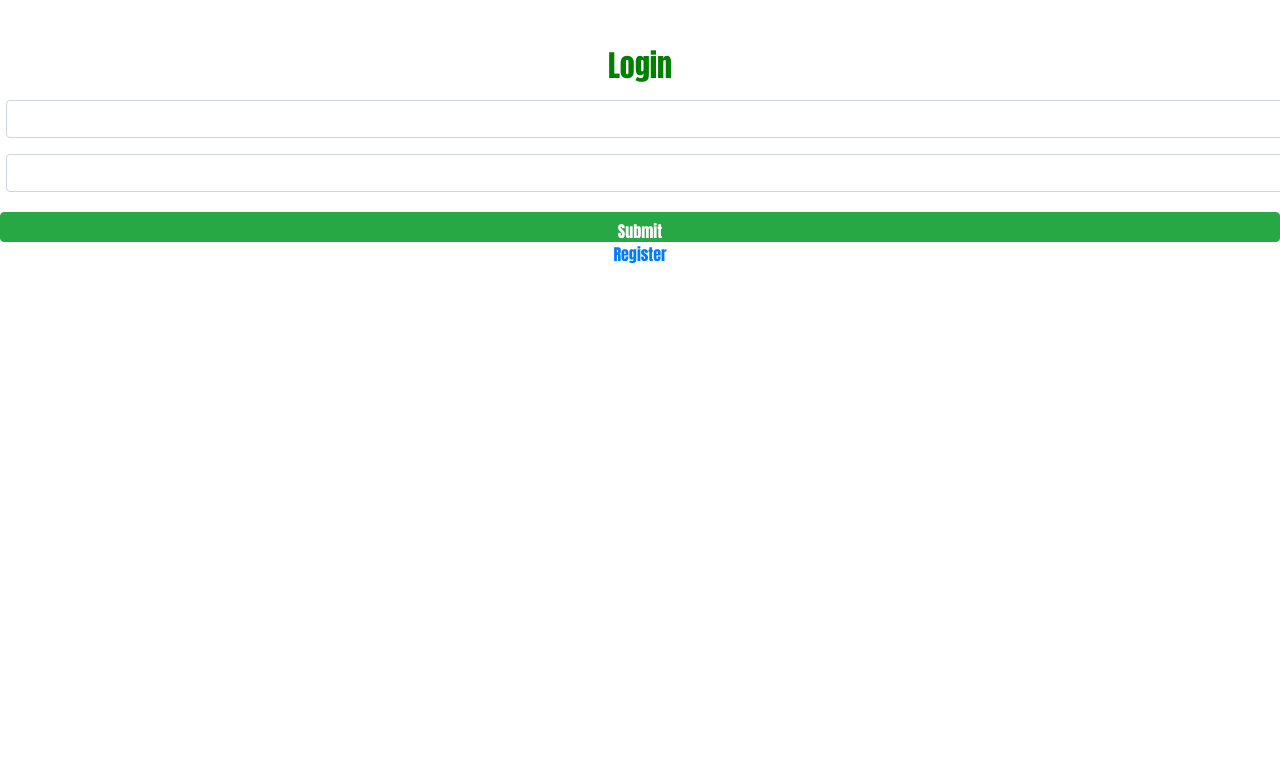
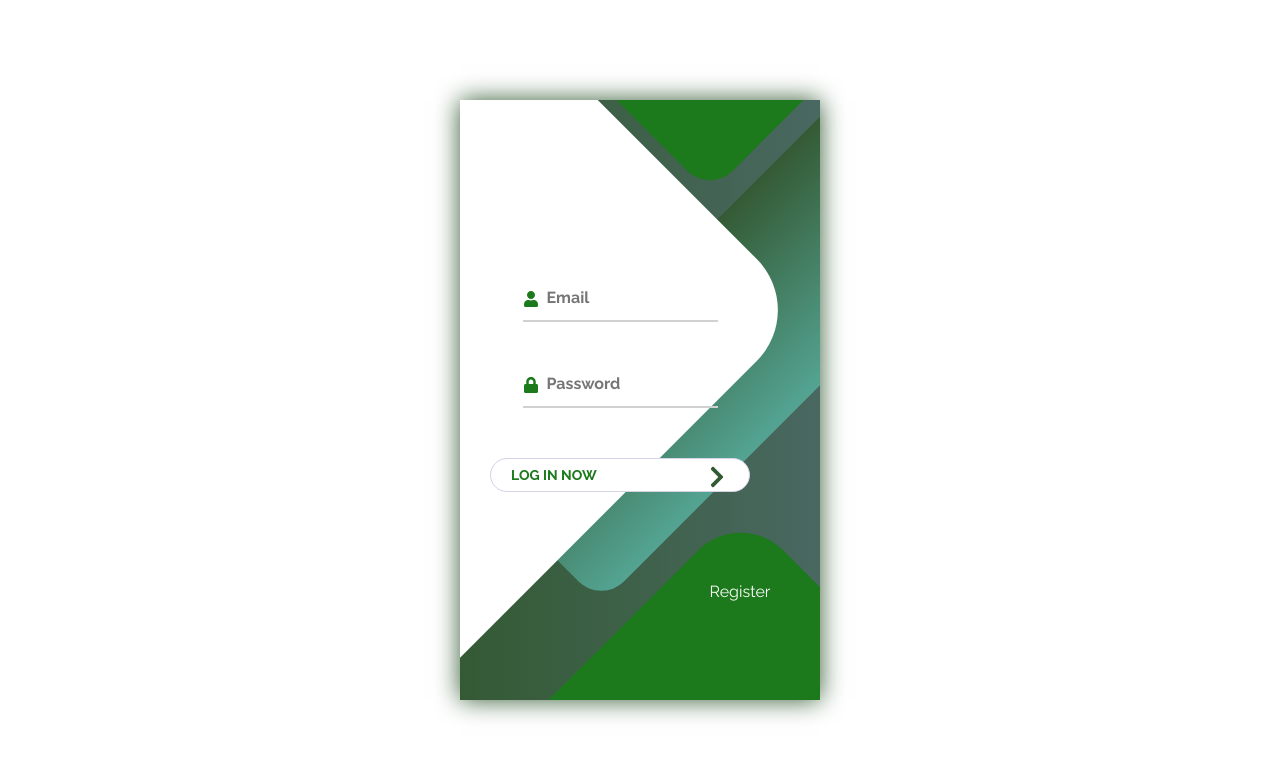
Before and after one commit to joseDelator/tires-fron-end, a React (Create React App) app: page /login in a window 1280 px wide. Shown: the top 758 px of the page. Built offline with nearby package versions, Linux system fonts and the light colour scheme; no server answers.

Commit message:
new login screen

```diff
--- a/package.json
+++ b/package.json
@@ -11,6 +11,7 @@
     "react": "^16.13.1",
     "react-bootstrap": "^1.4.0",
     "react-dom": "^16.13.1",
+    "react-icons": "^4.3.1",
     "react-router-dom": "^5.2.0",
     "react-scripts": "3.4.3",
     "react-toastify": "^6.2.0",
--- a/src/App.css
+++ b/src/App.css
@@ -7,8 +7,7 @@
   text-transform: capitalize;
   font-family: 'Anton', sans-serif;
 }
-
-input{
+input[type=number]{
   left: 50%;
   font-size: 100%;
   width: 99%;
@@ -19,12 +18,13 @@ input{
   box-sizing: border-box;
   text-align: center;
 }
-input:focus{
+input[type=number]:focus{
   outline: none !important;
   background-color: white ;
   border-radius: 20px;
   color: green;
 }
+
 button{
   width: 100%;
   background-color: green;
@@ -45,13 +45,13 @@ button{
   width: 100%;
 }
 .table td{
-  font-size: 5vw;
+  font-size: 4vw;
   color: green;
-  border-bottom:3px solid black;
+  border-bottom:1px solid black;
   padding-top: 5%;
 }
 .table tr:nth-child(even){
-background-color: lightgray;
+background-color: #f5f5f5;
 
 }
 .container{
@@ -74,13 +74,16 @@ background-color: lightgray;
 }
 .logout{
   margin: none;
-
+  border-radius: 2px;
   height: 12000px;
   margin-top: 0;
   background-color: red;
   color: white;
-  top:0;
+
+  margin-top: 5px;
+  width: 90%;
 }
+
 
 
 @media(min-width: 1000px){
--- a/src/App.js
+++ b/src/App.js
@@ -1,5 +1,5 @@
 import React, { Fragment, useState, useEffect } from "react";
-import './App.css'
+
 import "react-toastify/dist/ReactToastify.css";
 import {
   BrowserRouter as Router,
@@ -15,6 +15,7 @@ import { toast } from "react-toastify";
 import Login from "./routes/login";
 import Register from "./routes/Register";
 import Dashboard from "./routes/dash";
+import Newlogin from "./componets/Newlogin";
 
 toast.configure();
 
@@ -46,6 +47,7 @@ function App() {
 
   return (
     <Fragment>
+
       <Router>
         <div className="App">
           <Switch>
@@ -78,7 +80,7 @@ function App() {
                 isAuthenticated ? (
                   <Dashboard {...props} setAuth={setAuth} />
                 ) : (
-                  <Redirect to="/login" />
+                  <Redirect  to="/login" />
                 )
               }
             />
--- a/src/componets/Changebar.js
+++ b/src/componets/Changebar.js
@@ -1,6 +1,7 @@
 import React, { Component } from 'react';
 import {Link} from 'react-router-dom';
 import './css/changebar.css';
+import '../App.css'
 import Changebartiresvg from './changebartiresvg'
 class Changebar extends Component {
     render() {
--- /dev/null
+++ b/src/componets/Newlogin.js
@@ -0,0 +1,38 @@
+import React, { Component } from 'react'
+import './css/NewLogin.css'
+export default class Newlogin extends Component {
+    render() {
+        return (
+            <div class="container">
+            <div class="screen">
+                <div class="screen__content">
+                    <form class="login">
+                        <div class="login__field">
+                            <i class="login__icon fas fa-user"></i>
+                            <input type="text" class="login__input" placeholder="User name / Email"/>
+                        </div>
+                        <div class="login__field">
+                            <i class="login__icon fas fa-lock"></i>
+                            <input type="password" class="login__input" placeholder="Password"/>
+                        </div>
+                        <button class="button login__submit">
+                            <span class="button__text">Log In Now</span>
+                            <i class="button__icon fas fa-chevron-right"></i>
+                        </button>
+                    </form>
+                    <div class="social-login">
+                        <h3>log in via</h3>
+
+                    </div>
+                </div>
+                <div class="screen__background">
+                    <span class="screen__background__shape screen__background__shape4"></span>
+                    <span class="screen__background__shape screen__background__shape3"></span>
+                    <span class="screen__background__shape screen__background__shape2"></span>
+                    <span class="screen__background__shape screen__background__shape1"></span>
+                </div>
+            </div>
+        </div>
+        )
+    }
+}
--- a/src/componets/alltires.js
+++ b/src/componets/alltires.js
@@ -1,4 +1,5 @@
 import React, { Fragment, useState, useEffect} from "react";
+import '../App.css'
 import Getire from "./gettingatire";
 import Changebar from "./Changebar"
 const ListTires = () => {
--- /dev/null
+++ b/src/componets/css/NewLogin.css
@@ -0,0 +1,186 @@
+@import url('https://fonts.googleapis.com/css?family=Raleway:400,700');
+
+* {
+	box-sizing: border-box;
+	margin: 0;
+	padding: 0;
+
+}
+
+
+
+.container1{
+	display: flex;
+	align-items: center;
+	justify-content: center;
+	min-height: 100vh;
+    font-family: Raleway, sans-serif;
+}
+
+.screen {
+	background: linear-gradient(90deg,  #345a34,#496861);
+	position: relative;
+	height: 600px;
+	width: 360px;
+	box-shadow: 0px 0px 24px  #345a34;
+}
+
+.screen__content {
+	z-index: 1;
+	position: relative;
+	height: 100%;
+}
+
+.screen__background {
+	position: absolute;
+	top: 0;
+	left: 0;
+	right: 0;
+	bottom: 0;
+	z-index: 0;
+	-webkit-clip-path: inset(0 0 0 0);
+	clip-path: inset(0 0 0 0);
+}
+
+.screen__background__shape {
+	transform: rotate(45deg);
+	position: absolute;
+}
+
+.screen__background__shape1 {
+	height: 520px;
+	width: 520px;
+	background: #FFF;
+	top: -50px;
+	right: 120px;
+	border-radius: 0 72px 0 0;
+}
+
+.screen__background__shape2 {
+	height: 220px;
+	width: 220px;
+	background: #1c791c;
+	top: -172px;
+	right: 0;
+	border-radius: 32px;
+}
+
+.screen__background__shape3 {
+	height: 540px;
+	width: 190px;
+	background: linear-gradient(270deg, #54a493, #345a34);
+	top: -24px;
+	right: 0;
+	border-radius: 32px;
+}
+
+.screen__background__shape4 {
+	height: 400px;
+	width: 200px;
+	background: #1c791c;
+	top: 420px;
+	right: 50px;
+	border-radius: 60px;
+}
+
+.login {
+	width: 320px;
+	padding: 30px;
+	padding-top: 156px;
+}
+
+.login__field {
+	padding: 20px 0px;
+	position: relative;
+}
+
+.login__icon {
+	position: absolute;
+	top: 30px;
+	color: #1c791c;
+}
+.link{
+    color: white;
+
+}
+.link:hover{
+    color: #54a493;
+    text-decoration: none;
+}
+
+.login__input {
+	border: none;
+	border-bottom: 2px solid #D1D1D4;
+	background: none;
+	padding: 10px;
+	padding-left: 24px;
+	font-weight: 700;
+	width: 75%;
+	transition: .2s;
+}
+
+
+.login__input:active,
+.login__input:focus,
+.login__input:hover {
+	outline: none;
+	border-bottom-color: #1c791c;
+}
+
+.login__submit {
+	background: #fff;
+	font-size: 14px;
+	margin-top: 30px;
+	padding: 16px 20px;
+	border-radius: 26px;
+	border: 1px solid #D4D3E8;
+	text-transform: uppercase;
+	font-weight: 700;
+	display: flex;
+	align-items: center;
+	width: 100%;
+	color: #1c791c;
+	box-shadow: 0px 2px 2px #54a493,;
+	cursor: pointer;
+	transition: .2s;
+}
+
+.login__submit:active,
+.login__submit:focus,
+.login__submit:hover {
+	border-color: #345a34;
+	outline: none;
+}
+
+.button__icon {
+	font-size: 24px;
+	margin-left: auto;
+	color: #345a34;
+}
+
+.social-login {
+	position: absolute;
+	height: 120px;
+	width: 160px;
+	text-align: center;
+	bottom: 0px;
+	right: 0px;
+	color: #fff;
+}
+
+.social-icons {
+	display: flex;
+	align-items: center;
+	justify-content: center;
+}
+
+.social-login__icon {
+	padding: 20px 10px;
+	color: #fff;
+	text-decoration: none;
+	text-shadow: 0px 0px 8px #1c791c;
+}
+
+.social-login__icon:hover {
+	transform: scale(1.5);
+}
--- a/src/componets/gettingatire.js
+++ b/src/componets/gettingatire.js
@@ -1,5 +1,5 @@
 import React, { Fragment, Component} from "react";
-
+import '../App.css'
 
 class Gettire extends Component {
         state={
@@ -15,7 +15,7 @@ class Gettire extends Component {
        };
 
         onSubmitForm = async e => {
-          this.setState({tire: 0})
+          this.setState({tire: ""})
           e.preventDefault();
           try {
 
@@ -42,9 +42,9 @@ class Gettire extends Component {
 
         return (
             <Fragment>
+
                 <h1 className="text-center mt-5">Tecolote</h1>
                 <div className="container">
-
                <form onSubmit={this.onSubmitForm}>
                  <h3>Width</h3>
                 <input
@@ -80,6 +80,7 @@ class Gettire extends Component {
                 </div>
                 <h1>Quantity</h1>
         <h1>{this.state.tire}</h1>
+
           </Fragment>
         )
     }
--- a/src/routes/Register.js
+++ b/src/routes/Register.js
@@ -1,7 +1,8 @@
 import React, { Fragment, useState } from "react";
 import { Link, Redirect } from "react-router-dom";
 import { toast } from "react-toastify";
-
+import {FaLock, FaUser, FaChevronRight} from "react-icons/fa"
+import{GrMail} from "react-icons/gr"
 const Register = ({ setAuth }) => {
   const [inputs, setInputs] = useState({
     email: "",
@@ -45,35 +46,65 @@ const Register = ({ setAuth }) => {
 
   return (
     <Fragment>
-      <h1 className="mt-5 text-center">Register</h1>
-      <form onSubmit={onSubmitForm}>
+      <div class="container1">
+            <div class="screen">
+                <div class="screen__content">
+      <form className="login"onSubmit={onSubmitForm}>
+      <div className="login__field">
+      <i className="login__icon fas fa-lock"><GrMail/></i>
         <input
           type="text"
           name="email"
+          placeholder="Email"
+          className="login__input"
           value={email}
-          placeholder="email"
           onChange={e => onChange(e)}
-          className="form-control my-3"
         />
+        </div>
+        <div className="login__field">
+          <i className="login__icon fas fa-lock"><FaLock/></i>
         <input
           type="password"
           name="password"
+          placeholder="Password"
+          className="login__input"
           value={password}
-          placeholder="password"
           onChange={e => onChange(e)}
-          className="form-control my-3"
+
         />
+        </div>
+        <div className="login__field">
+          <i className="login__icon fas fa-lock"><FaUser/></i>
         <input
           type="text"
           name="name"
           value={name}
-          placeholder="name"
+          placeholder="Name"
           onChange={e => onChange(e)}
-          className="form-control my-3"
+          className="login__input"
         />
-        <button className="btn btn-success btn-block">Submit</button>
+        </div>
+        <button className="button login__submit">
+        <span className="button__text">Register</span>
+         <i className="button__icon fas fa-chevron-right"><FaChevronRight/></i>
+        </button>
       </form>
-      <Link to="/login">login</Link>
+      <div class="social-login">
+            <Link className='link' to="/login">login</Link>
+             </div>
+      </div>
+
+
+                <div class="screen__background">
+                    <span class="screen__background__shape screen__background__shape4"></span>
+                    <span class="screen__background__shape screen__background__shape3"></span>
+                    <span class="screen__background__shape screen__background__shape2"></span>
+                    <span class="screen__background__shape screen__background__shape1"></span>
+                </div>
+      </div>
+      </div>
+
+
     </Fragment>
   );
 };
--- a/src/routes/login.js
+++ b/src/routes/login.js
@@ -1,8 +1,8 @@
 import React, { Fragment, useState } from "react";
 import { Link, Redirect } from "react-router-dom";
-
+import '../componets/css/NewLogin.css'
 import { toast } from "react-toastify";
-
+import {FaLock, FaUser, FaChevronRight } from "react-icons/fa"
 const Login = ({ setAuth }) => {
   const [inputs, setInputs] = useState({
     email: "",
@@ -46,25 +46,54 @@ const Login = ({ setAuth }) => {
 
   return (
     <Fragment>
-      <h1 className="mt-5 text-center">Login</h1>
-      <form onSubmit={onSubmitForm}>
+
+       <div className="container1">
+            <div className="screen">
+                <div className="screen__content">
+      <form  className="login" onSubmit={onSubmitForm}>
+      <div className="login__field">
+      <i className="login__icon fas fa-lock"><FaUser></FaUser></i>
         <input
           type="text"
           name="email"
+          placeholder="Email"
+          className="login__input"
           value={email}
           onChange={e => onChange(e)}
-          className="form-control my-3"
         />
+        </div>
+        <div className="login__field">
+          <i className="login__icon fas fa-lock"><FaLock/></i>
         <input
           type="password"
           name="password"
+          placeholder="Password"
+          className="login__input"
           value={password}
           onChange={e => onChange(e)}
-          className="form-control my-3"
+
         />
-        <button class="btn btn-success btn-block">Submit</button>
+        </div>
+        <button className="button login__submit">
+        <span className="button__text">Log In Now</span>
+         <i className="button__icon fas fa-chevron-right"><FaChevronRight/></i>
+        </button>
+
       </form>
-      <Link to="/register">register</Link>
+      <div class="social-login">
+         <Link className="link" to="/register">register</Link>
+       </div>
+      </div>
+                <div class="screen__background">
+                    <span class="screen__background__shape screen__background__shape4"></span>
+                    <span class="screen__background__shape screen__background__shape3"></span>
+                    <span class="screen__background__shape screen__background__shape2"></span>
+                    <span class="screen__background__shape screen__background__shape1"></span>
+                </div>
+      </div>
+      </div>
+
+
     </Fragment>
   );
 };
```
Also changed, not shown: 1 other file (tests, documents, lock files or other folders).
